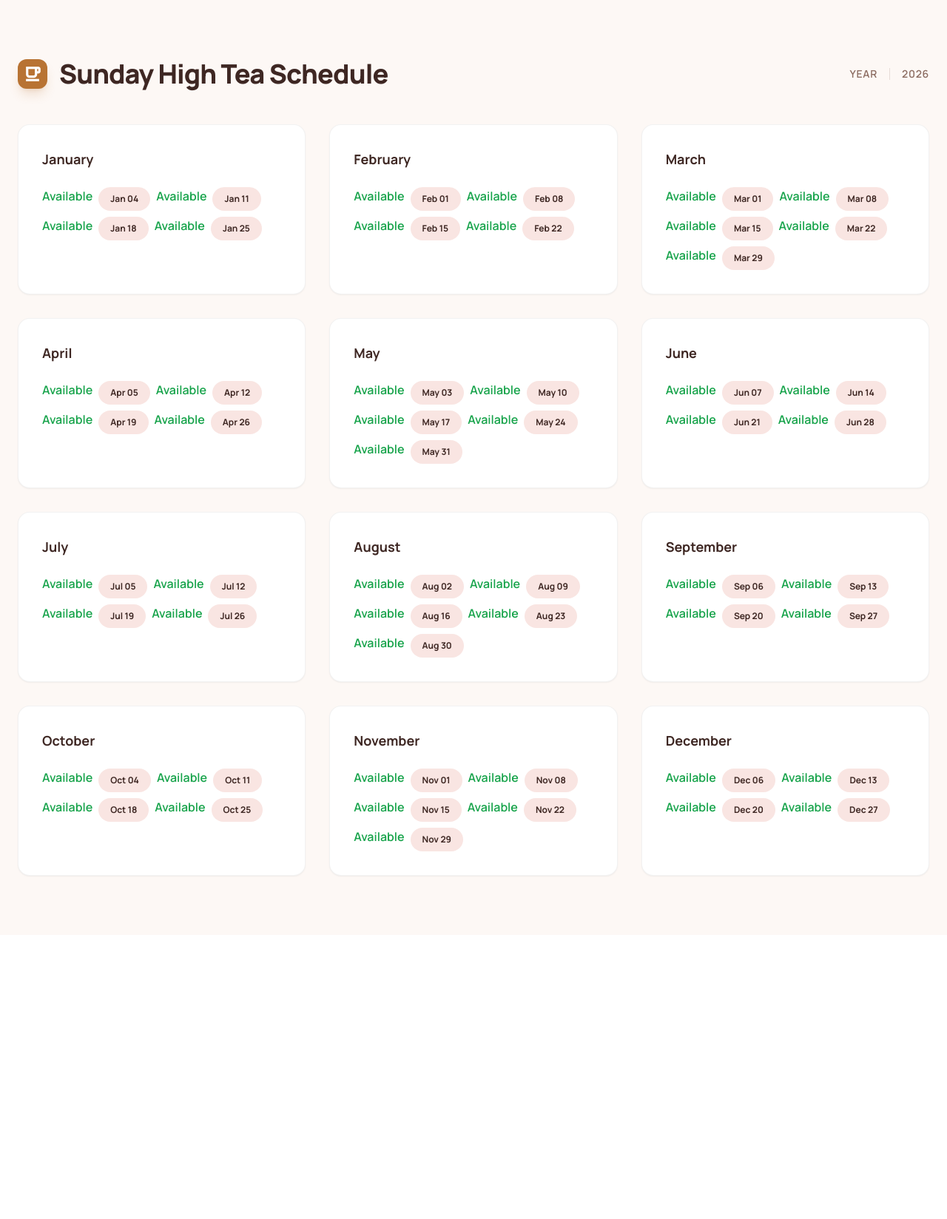
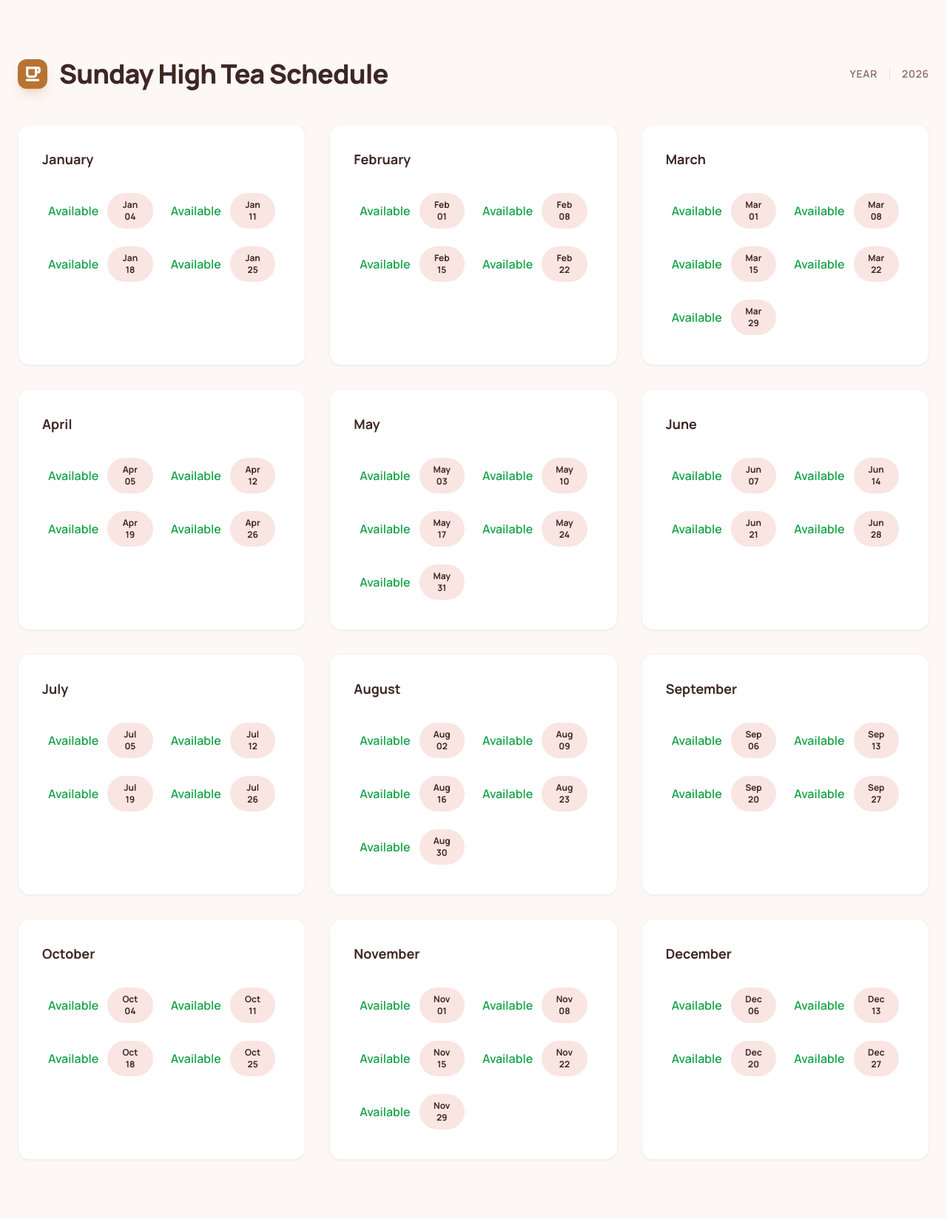
Before and after one commit to aravherman/SundayHighTea, a Django app: page /dashboard/ in a window 1280 px wide. Shown: the whole page at 74% size. Before the commit the page ends 1186 px from the top, so only its background shows below. Run offline with Django 5.2, Linux system fonts and the light colour scheme; data that the repository does not hold is empty; some libraries are stand-ins or nearby versions.

Commit message:
ui improve

```diff
--- a/sponsors/templates/sponsors/dashboard.html
+++ b/sponsors/templates/sponsors/dashboard.html
@@ -72,9 +72,9 @@
 
             <h3 class="text-lg font-bold mb-6">{{ month.name }}</h3>
 
-            <div class="flex flex-wrap gap-2">
-
+            <div class="grid grid-cols-2 gap-2">
               {% for sunday in month.sundays %}
+              <div class="flex items-center gap-3 p-2">
                   <input type="hidden" name="date" value="{{ sunday.date }}">
                   <p class="text-[10  px] font-semibold dis
                       {% if sunday.status == 'Booked' %}
@@ -98,8 +98,8 @@
                       {{ sunday.date|date:"M d" }}
 
                   </button>
+                </div>
                 {% endfor %}
-
               </div>
             </div>
             {% endfor %}
```
Also changed, not shown: db.sqlite3. Lines whose indentation alone changed are shown as unchanged.
